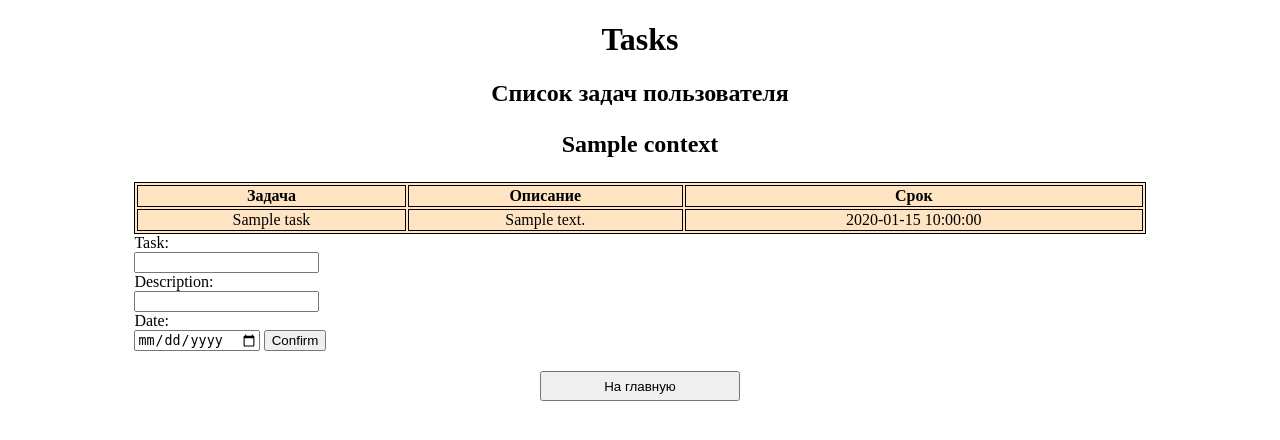
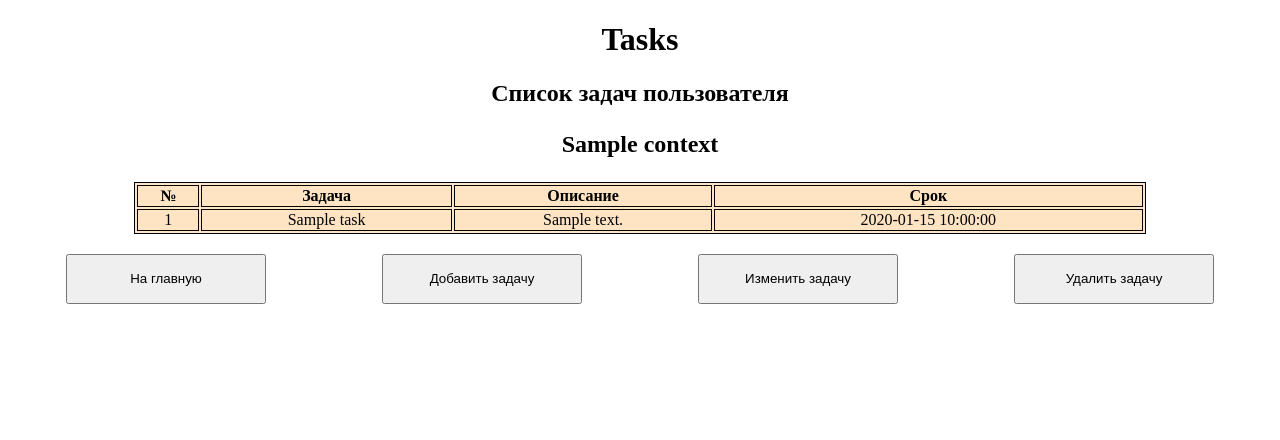
Before and after one commit to PavelSergeevichYurevich/FastAPI, a FastAPI app: template app/templates/tasks.html in a window 1280 px wide; the page is wider, and only the part inside the window is pictured. Shown: the top 440 px of that part. Run offline with FastAPI, Linux system fonts and the light colour scheme; the template is opened without the code that fills it: most values are stand-ins (such as "Sample title", 1, 10 or a date in 2020); lists and menus that the app fills with data are empty.

Commit message:
меняет, удаляет задачу

```diff
--- a/app/base_module.py
+++ b/app/base_module.py
@@ -1,4 +1,4 @@
-from sqlalchemy import create_engine, MetaData, Table, Integer, String, Column, DateTime, ForeignKey, Numeric
+from sqlalchemy import create_engine, Integer, String, Column, ForeignKey
 from sqlalchemy.ext.declarative import declarative_base
 from sqlalchemy.orm import sessionmaker, relationship
 
--- a/app/main.py
+++ b/app/main.py
@@ -61,6 +61,30 @@ async def add_task(data = Body()):
     db.commit()
     return RedirectResponse(url=f"/tasks/{name}", status_code=status.HTTP_302_FOUND)
 
+@app.post("/taskChange/")
+async def add_task(data = Body()):
+    id = data["id"]
+    field = data["field"]
+    new_value = data["new_value"]
+    name = data["name"]
+    task = db.query(Task).get(id)
+    match field:
+        case 'task': task.task = new_value
+        case 'describe': task.describe = new_value
+        case 'ex_date': task.ex_date = new_value
+    db.add(task)
+    db.commit()
+    return RedirectResponse(url=f"/tasks/{name}", status_code=status.HTTP_302_FOUND)
+
+@app.post("/taskDel/")
+async def add_task(data = Body()):
+    id = data["id"]
+    name = data["name"]
+    task = db.query(Task).get(id)
+    db.delete(task)
+    db.commit()
+    return RedirectResponse(url=f"/tasks/{name}", status_code=status.HTTP_302_FOUND)
+
 @app.post("/check/")
 async def check_us(data = Body()):
     new_email = data["mail"]
--- a/app/templates/tasks.html
+++ b/app/templates/tasks.html
@@ -10,7 +10,7 @@
         margin: auto;
         margin-top: 20px;
         width: 200px;
-        height: 30px;
+        height: 50px;
     }
     table {
         margin: auto;
@@ -32,8 +32,12 @@
         margin: auto;
     }
     #taskForm {
-        width: 80%;
+        width: 30%;
         margin: auto;
+        margin-top: 100px;
+        padding: 10px;
+        background-color: bisque;
+        display: none;
     }
 
     #checkForm input {
@@ -46,56 +50,148 @@
         justify-content: space-between;
         margin: 0;
     }
+    .ID {
+        display: none;
+    }
+    [data-tooltip] {
+        position: relative;
+    }
+    [data-tooltip]::after {
+        content: attr(data-tooltip);
+        position: absolute;
+        width: 300px; /* Ширина подсказки */
+        left: 0; top: 0;
+        background: #3989c9;
+        color: #fff;
+        padding: 0.5em;
+        box-shadow: 2px 2px 5px rgba(0, 0, 0, 0.3);
+        pointer-events: none;
+        opacity: 0;
+        transition: 1s; /* Время появления подсказки */
+    }
+       [data-tooltip]:hover::after {
+        opacity: 1;
+        top: 3em;
+    }
 </style>
 <body>
     <h1 style="text-align: center;">Tasks</h1>
     <h2 style="text-align: center";>Список задач пользователя <p id="user">{{ context.name }}</p></h2>
 
     <table>
-        <thead><tr><th>Задача</th><th>Описание</th><th>Срок</th></tr></thead>
-        <tbody id="table">
+        <thead><tr><th class="ID"></th><th>№</th><th>Задача</th><th>Описание</th><th>Срок</th></tr></thead>
+        <tbody>
             {%for task in context.tasks%}
                 <tr>
-                    <th>{{task.task}}</th>
-                    <th>{{task.describe}}</th>
-                    <th>{{task.ex_date}}</th>
+                    <th class="ID">{{task.id}}</th>
+                    <th>{{loop.index}}</th>
+                    <th class="task">{{task.task}}</th>
+                    <th class="describe">{{task.describe}}</th>
+                    <th class="ex_date">{{task.ex_date}}</th>
                 </tr>
             {%endfor%}
         </tbody>
     </table>
+    <div style="margin: auto;">
+        <button onclick="window.location.href='/'">На главную</button>
+        <button onclick="showform()" {}>Добавить задачу</button>
+        <button onclick="change()" data-tooltip="Кликните два раза по изменяемому полю">Изменить задачу</button>
+        <button onclick="del()" data-tooltip="Кликните два раза по удаляемой задаче">Удалить задачу</button>
+    </div>
 
-    <form method="POST" id="taskForm" onsubmit="send()">
 
-        <p class="textField"><span>Task:</span></p>
+    <form method="POST" id="taskForm" onsubmit="add()">
+
+        <p class="textField"><span>Задача:</span></p>
         <input type="text" id="name" required>
 
-        <p class="textField">Description:</p>
+        <p class="textField">Описание:</p>
         <input type="text" id="description" required>
 
-        <p class="textField">Date:</p>
+        <p class="textField">Срок:</p>
         <input type="date" id="date" required>
 
-        <input type="submit" value="Confirm">
+        <input type="submit" value="Добавить задачу">
     </form>
 
-    <div id="context" style="display: block;">
-
-    </div>
-
-    <div>
-        <button onclick="window.location.href='/'">На главную</button>
-    </div>
 
     <script defer>
         const form = document.querySelector('#taskForm');
         form.addEventListener('submit', function(e) {e.preventDefault()});
 
-        async function send(){
+        function showform() {
+            document.querySelector('#taskForm').style.display = 'block';
+        }
+
+        async function change() {
+            let cells = document.querySelector('tbody');
+            let classes = ['task', 'describe', 'ex_date']
+            cells.addEventListener('dblclick', function(e) {
+                if ((e.target.tagName == 'TH') && (classes.includes(e.target.className))) {
+                    let id = e.target.parentElement.cells[0].textContent;
+                    let field = e.target.className;
+                    let new_value = prompt('Введите новое значение: ');
+                    let name = document.querySelector('#user').textContent;
+                    if (new_value) {
+                        e.target.textContent = new_value;
+                        fetch("/taskChange/", {
+                            method: "POST",
+                            headers: { "Accept": "application/json", "Content-Type": "application/json" },
+                            body: JSON.stringify({
+                                id: id,
+                                field: field,
+                                new_value: new_value,
+                                name: name
+                            })
+                        })
+                        .then(res => {
+                            if (res.redirected) {
+                                window.location.href = res.url;
+                                return;
+                            }
+                            else
+                                return res.text();
+                        });
+                    }
+                    else {
+                        window.location.reload(true)
+                    }
+                }
+            })
+
+        }
+
+        async function del() {
+            let cells = document.querySelector('tbody');
+            cells.addEventListener('dblclick', function(e) {
+                if (e.target.tagName == 'TH') {
+                    let id = e.target.parentElement.cells[0].textContent;
+                    let name = document.querySelector('#user').textContent;
+                    fetch("/taskDel/", {
+                        method: "POST",
+                        headers: { "Accept": "application/json", "Content-Type": "application/json" },
+                        body: JSON.stringify({
+                            id: id,
+                            name: name
+                        })
+                    })
+                    .then(res => {
+                        if (res.redirected) {
+                            window.location.href = res.url;
+                            return;
+                        }
+                        else
+                            return res.text();
+                    });
+                }
+            })
+        }
+
+        async function add(){
             let name = document.querySelector("#name").value;
             let description = document.querySelector("#description").value;
             let date = document.querySelector("#date").value;
             let currentUser = document.querySelector('#user').textContent
-            console.log(currentUser)
             fetch("/recTask/", {
                 method: "POST",
                 headers: { "Accept": "application/json", "Content-Type": "application/json" },
@@ -108,13 +204,12 @@
             })
             .then(res => {
                 if (res.redirected) {
-                    alert('Задача добавлена')
                     window.location.href = res.url;
                     return;
                 }
                 else
                     return res.text();
-                });
+            });
 
         }
 
```
Also changed, not shown: app/templates/users.html (+8 -17 lines), app/users.db.
